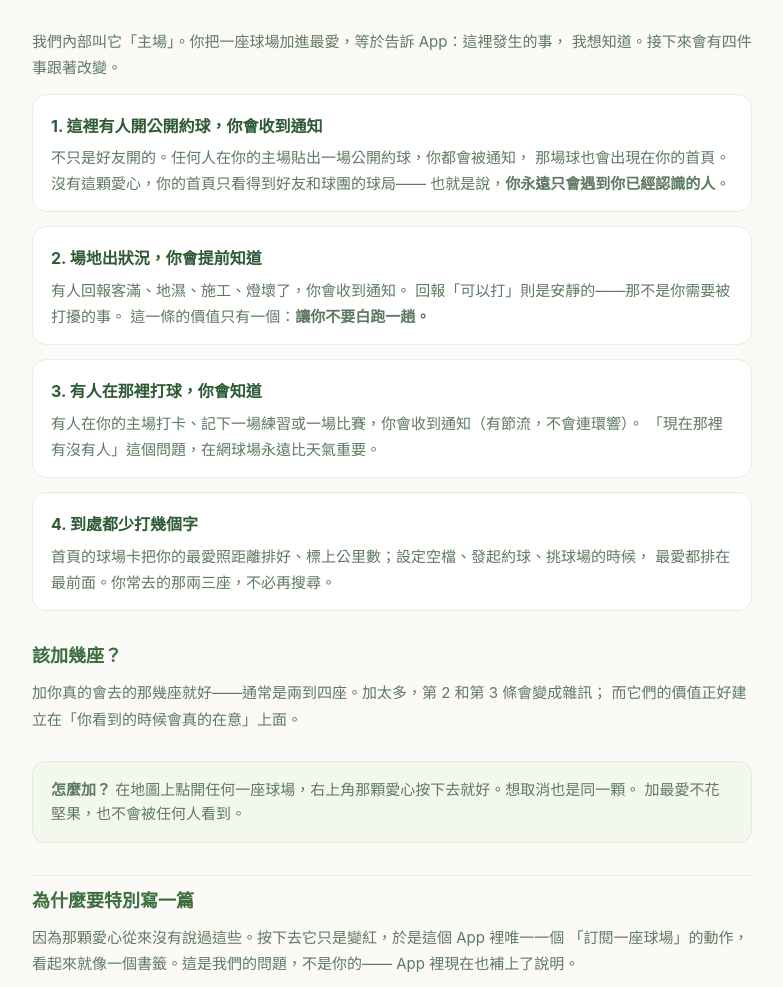
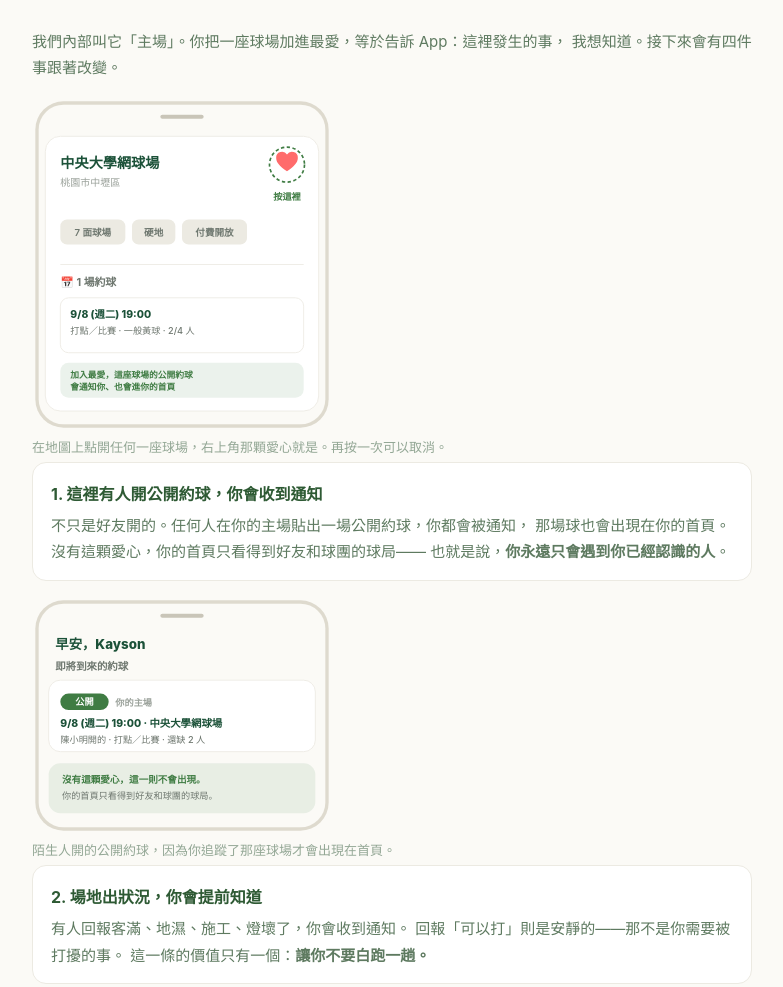
Before and after one commit to KXON-Tennis/tennection-web, a website: page favourites.html in a window 1280 px wide. Shown: the part 269-1256 px from the top of the page, without its empty margins (248-1031 px from the left). Drawn offline with Linux system fonts and the light colour scheme.

Commit message:
功能介紹配上畫面：愛心在哪、它讓什麼出現在首頁
文字說得再清楚，沒打開過 App 的人還是不知道「球場資訊卡右上角那顆愛心」是
指哪裡。三張示意圖：愛心的位置、一則因為追蹤球場才出現在首頁的陌生人約球、
以及照距離排好的最愛清單。

跟更新頁那幾張同一套——手繪 SVG，不是螢幕截圖：截圖會帶著測試帳號的名字和
當下的資料，示意圖只畫要講的那一件事，改版面時也能直接改。

```diff
--- a/favourites.html
+++ b/favourites.html
@@ -82,6 +82,11 @@ h1 { font-family: "Sora", -apple-system, sans-serif; font-size: 30px; line-heigh
     .card p { margin: 0; font-size: 15px; }
     .callout { background: var(--tint); border: 1px solid var(--accent-soft); border-radius: 14px;
                padding: 16px 18px; margin: 28px 0; font-size: 15px; color: var(--text-secondary); }
+    figure { margin: 16px 0 4px; }
+    figure img { display: block; width: 100%; max-width: 300px; height: auto;
+                 border-radius: 12px; }
+    figcaption { font-size: 13px; color: var(--text-tertiary); margin-top: 6px;
+                 line-height: 1.6; }
     .guide-foot { margin-top: 32px; padding-top: 20px; border-top: 1px solid var(--border);
                   font-size: 14px; color: var(--text-tertiary); }
 </style>
@@ -99,6 +104,11 @@ h1 { font-family: "Sora", -apple-system, sans-serif; font-size: 30px; line-heigh
       我想知道。接下來會有四件事跟著改變。
     </p>
 
+    <figure>
+      <img src="/shot-fav-heart.svg" alt="球場資訊卡右上角的愛心" loading="lazy" />
+      <figcaption>在地圖上點開任何一座球場，右上角那顆愛心就是。再按一次可以取消。</figcaption>
+    </figure>
+
     <div class="card">
       <h3>1. 這裡有人開公開約球，你會收到通知</h3>
       <p>
@@ -107,6 +117,11 @@ h1 { font-family: "Sora", -apple-system, sans-serif; font-size: 30px; line-heigh
         也就是說，<b>你永遠只會遇到你已經認識的人</b>。
       </p>
     </div>
+
+    <figure>
+      <img src="/shot-fav-home.svg" alt="首頁上一則來自陌生人的公開約球" loading="lazy" />
+      <figcaption>陌生人開的公開約球，因為你追蹤了那座球場才會出現在首頁。</figcaption>
+    </figure>
 
     <div class="card">
       <h3>2. 場地出狀況，你會提前知道</h3>
@@ -132,6 +147,11 @@ h1 { font-family: "Sora", -apple-system, sans-serif; font-size: 30px; line-heigh
         最愛都排在最前面。你常去的那兩三座，不必再搜尋。
       </p>
     </div>
+
+    <figure>
+      <img src="/shot-favourites.svg" alt="首頁球場卡上的最愛，依距離排序" loading="lazy" />
+      <figcaption>首頁的球場卡：最近的排在最上面，每一列標了幾公里。</figcaption>
+    </figure>
 
     <h2>該加幾座？</h2>
     <p>
```
Also changed, not shown: guides/favourites.html (+20 -0 lines), shot-fav-heart.svg (added), shot-fav-home.svg (added).
